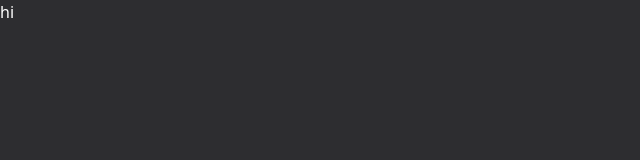
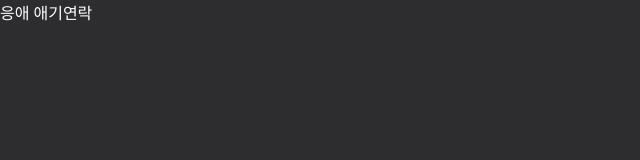
Before and after one commit to JoonSimJoon/2021portfolio, a React (Create React App) app: page /contact in a window 1280 px wide. Shown: the top 160 px of the page, without its empty margins (0-640 px from the left). Built offline with nearby package versions, Linux system fonts and the light colour scheme.

Commit message:
20210801

```diff
--- a/src/App.js
+++ b/src/App.js
@@ -1,12 +1,39 @@
 import React from 'react';
+import { createGlobalStyle } from "styled-components"
+import {BrowserRouter as Router, Route} from "react-router-dom"
+import Main from './pages/Main';
+import Contact from './pages/Contact';
+const GlobalStyle = createGlobalStyle`
+* {
+  margin: 0;
+  padding: 0;
+}
+
+body{
+  background-color: #2d2d30;
+  color:white;
+}
+
+a{
+  text-decoration:none;
+  color: white;
+}
+`;
+
 
 const App = ()=> {
-  const style = {
-    color : 'white'
-
-  };
   return (
-    <div style={style}>hi</div>
+    <>
+    <GlobalStyle/>
+    <Router>
+      <Route path="/" exact>
+        <Main/>
+      </Route>
+      <Route path="/contact" exact>
+        <Contact/>
+      </Route>
+    </Router>
+    </>
   );
 }
 
--- a/src/index.css
+++ /dev/null
@@ -1,3 +0,0 @@
-body {
-    background-color: #2d2d30;
-}
--- a/src/index.js
+++ b/src/index.js
@@ -1,14 +1,11 @@
 import React from 'react';
 import ReactDOM from 'react-dom';
 import App from './App';
-import 'bootstrap/dist/css/bootstrap.min.css';
-import './index.css';
 
 ReactDOM.render(
     <App />,
   document.getElementById('root')
 );
-
 // If you want to start measuring performance in your app, pass a function
 // to log results (for example: reportWebVitals(console.log))
 // or send to an analytics endpoint. Learn more: https://bit.ly/CRA-vitals
--- /dev/null
+++ b/src/pages/Contact.jsx
@@ -0,0 +1,11 @@
+import React from 'react';
+
+class Contact extends React.Component{
+    render() {
+        return (
+            <div>응애 애기연락</div>
+        );
+    }
+}
+
+export default Contact;
--- /dev/null
+++ b/src/pages/Main.jsx
@@ -0,0 +1,11 @@
+import React from 'react';
+
+class Main extends React.Component{
+    render() {
+        return (
+            <div>응애 애기메인</div>
+        );
+    }
+}
+
+export default Main;
```
Also changed, not shown: package.json (+6 -3 lines), 1 other file (tests, documents, lock files or other folders).
